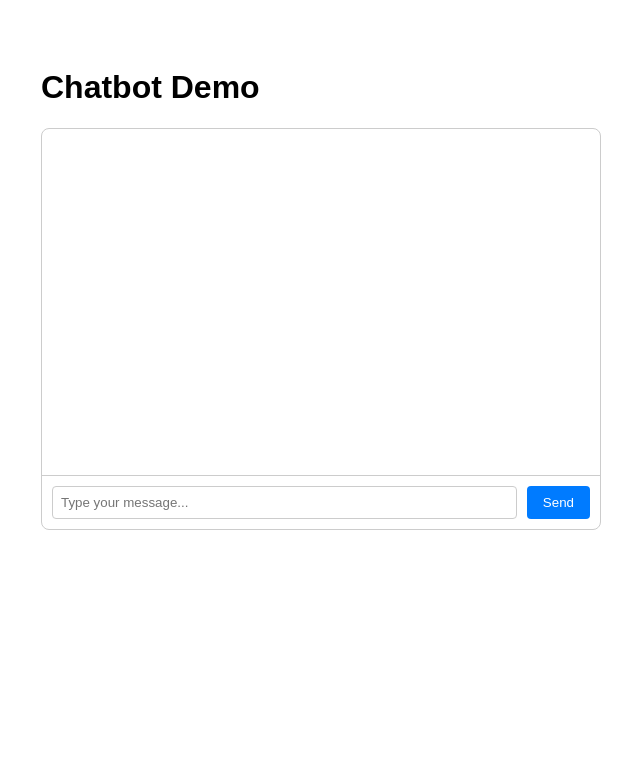
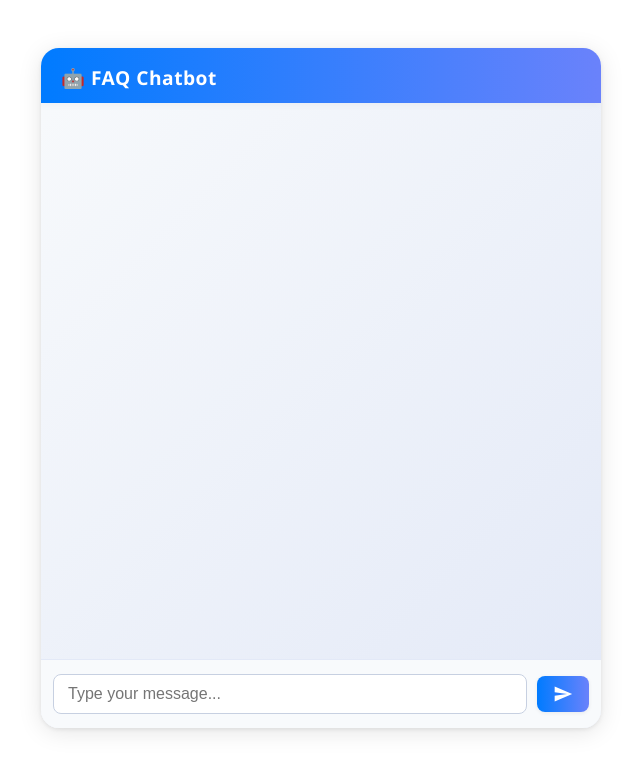
Before and after one commit to NelakaWith/faq-chatbot, a Vue app in the folder dev/frontend/: page / in a window 1280 px wide. Shown: the top 772 px of the page, without its empty margins (319-959 px from the left). Built offline with nearby package versions, Linux system fonts and the light colour scheme.

Commit message:
Refactor ChatWidget component to enhance UI and user experience; add header, avatars, and transition effects

```diff
--- a/dev/frontend/src/App.vue
+++ b/dev/frontend/src/App.vue
@@ -1,6 +1,5 @@
 <template>
   <div id="app">
-    <h1>Chatbot Demo</h1>
     <ChatWidget />
   </div>
 </template>
--- a/dev/frontend/src/components/ChatWidget.vue
+++ b/dev/frontend/src/components/ChatWidget.vue
@@ -1,11 +1,19 @@
 <template>
   <div class="chat-widget">
+    <div class="chat-header">
+      <span class="chat-title">🤖 FAQ Chatbot</span>
+    </div>
     <div class="chat-messages" ref="messagesContainer">
+      <transition-group name="fade" tag="div">
         <div
           v-for="(msg, index) in messages"
           :key="index"
           :class="['message', msg.sender]"
         >
+          <div class="avatar">
+            <span v-if="msg.sender === 'bot'">🤖</span>
+            <span v-else>🧑</span>
+          </div>
           <div class="message-content">
             {{ msg.text }}
             <div v-if="msg.source" class="message-source">
@@ -13,14 +21,20 @@
             </div>
           </div>
         </div>
+      </transition-group>
     </div>
     <div class="chat-input">
       <input
         v-model="inputMessage"
         @keyup.enter="sendMessage"
         placeholder="Type your message..."
+        autocomplete="off"
       />
-      <button @click="sendMessage">Send</button>
+      <button @click="sendMessage">
+        <svg width="20" height="20" fill="none" viewBox="0 0 24 24">
+          <path fill="currentColor" d="M2.01 21L23 12 2.01 3 2 10l15 2-15 2z" />
+        </svg>
+      </button>
     </div>
   </div>
 </template>
@@ -82,79 +96,145 @@ export default {
 
 <style scoped>
 .chat-widget {
-  border: 1px solid #ccc;
-  border-radius: 8px;
-  height: 400px;
+  width: 100%;
+  max-width: 720px;
+  height: 680px;
   display: flex;
   flex-direction: column;
+  border-radius: 18px;
+  box-shadow: 0 4px 24px 0 rgba(0, 0, 0, 0.1), 0 1.5px 4px 0 rgba(0, 0, 0, 0.08);
+  background: linear-gradient(135deg, #f8fafc 0%, #e3e9f7 100%);
+  border: none;
+  overflow: hidden;
+  font-family: "Segoe UI", "Roboto", Arial, sans-serif;
+}
+
+.chat-header {
+  background: linear-gradient(90deg, #007bff 0%, #6a82fb 100%);
+  color: #fff;
+  padding: 16px 20px 12px 20px;
+  font-size: 1.2rem;
+  font-weight: 600;
+  letter-spacing: 0.5px;
+  box-shadow: 0 2px 8px 0 rgba(0, 0, 0, 0.04);
+}
+
+.chat-title {
+  display: flex;
+  align-items: center;
+  gap: 8px;
 }
 
 .chat-messages {
   flex: 1;
   overflow-y: auto;
-  padding: 10px;
+  padding: 18px 12px 12px 12px;
+  background: transparent;
+  transition: background 0.3s;
+}
+
+.fade-enter-active,
+.fade-leave-active {
+  transition: all 0.3s cubic-bezier(0.55, 0, 0.1, 1);
+}
+.fade-enter-from,
+.fade-leave-to {
+  opacity: 0;
+  transform: translateY(10px);
 }
 
 .message {
-  margin-bottom: 10px;
+  display: flex;
+  align-items: flex-end;
+  margin-bottom: 16px;
+  gap: 8px;
+}
+.message.user {
+  flex-direction: row-reverse;
+}
+.message.bot {
+  flex-direction: row;
 }
 
-.message.user {
-  text-align: right;
-}
-
-.message.bot {
-  text-align: left;
+.avatar {
+  width: 36px;
+  height: 36px;
+  display: flex;
+  align-items: center;
+  justify-content: center;
+  font-size: 1.5rem;
+  background: #fff;
+  border-radius: 50%;
+  box-shadow: 0 1px 4px 0 rgba(0, 0, 0, 0.07);
 }
 
 .message-content {
   display: inline-block;
-  padding: 8px 12px;
+  padding: 10px 16px;
   border-radius: 18px;
-  max-width: 70%;
+  max-width: 75%;
+  font-size: 1rem;
+  word-break: break-word;
+  box-shadow: 0 1px 4px 0 rgba(0, 0, 0, 0.04);
+  position: relative;
+}
+.message.user .message-content {
+  background: linear-gradient(90deg, #007bff 0%, #6a82fb 100%);
+  color: #fff;
+  border-bottom-right-radius: 6px;
+  border-bottom-left-radius: 18px;
+}
+.message.bot .message-content {
+  background: #f4f7fb;
+  color: #222;
+  border-bottom-left-radius: 6px;
+  border-bottom-right-radius: 18px;
 }
 
 .message-source {
-  font-size: 0.8em;
+  font-size: 0.85em;
   opacity: 0.7;
-  margin-top: 4px;
+  margin-top: 6px;
   font-style: italic;
-}
-
-.message.user .message-content {
-  background-color: #007bff;
-  color: white;
-}
-
-.message.bot .message-content {
-  background-color: #f1f1f1;
-  color: black;
+  color: #6a82fb;
 }
 
 .chat-input {
   display: flex;
-  padding: 10px;
-  border-top: 1px solid #ccc;
+  align-items: center;
+  padding: 14px 12px 14px 12px;
+  background: #f8fafc;
+  border-top: 1px solid #e3e9f7;
+  gap: 10px;
 }
-
 .chat-input input {
   flex: 1;
-  padding: 8px;
-  border: 1px solid #ccc;
-  border-radius: 4px;
-  margin-right: 10px;
+  padding: 10px 14px;
+  border: 1.5px solid #c7d0e1;
+  border-radius: 8px;
+  font-size: 1rem;
+  outline: none;
+  background: #fff;
+  transition: border 0.2s;
 }
-
+.chat-input input:focus {
+  border-color: #6a82fb;
+}
 .chat-input button {
   padding: 8px 16px;
-  background-color: #007bff;
-  color: white;
+  background: linear-gradient(90deg, #007bff 0%, #6a82fb 100%);
+  color: #fff;
   border: none;
-  border-radius: 4px;
+  border-radius: 8px;
   cursor: pointer;
+  font-size: 1rem;
+  display: flex;
+  align-items: center;
+  justify-content: center;
+  transition: background 0.2s;
+  box-shadow: 0 1px 4px 0 rgba(0, 0, 0, 0.07);
 }
-
 .chat-input button:hover {
-  background-color: #0056b3;
+  background: linear-gradient(90deg, #0056b3 0%, #6a82fb 100%);
 }
 </style>
```
Lines whose indentation alone changed are shown as unchanged.
